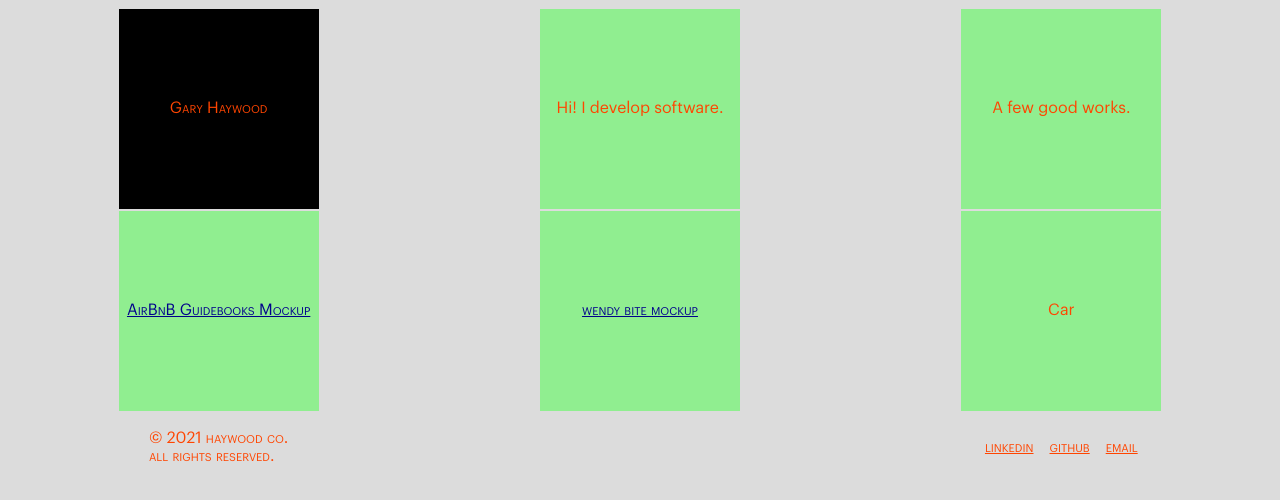
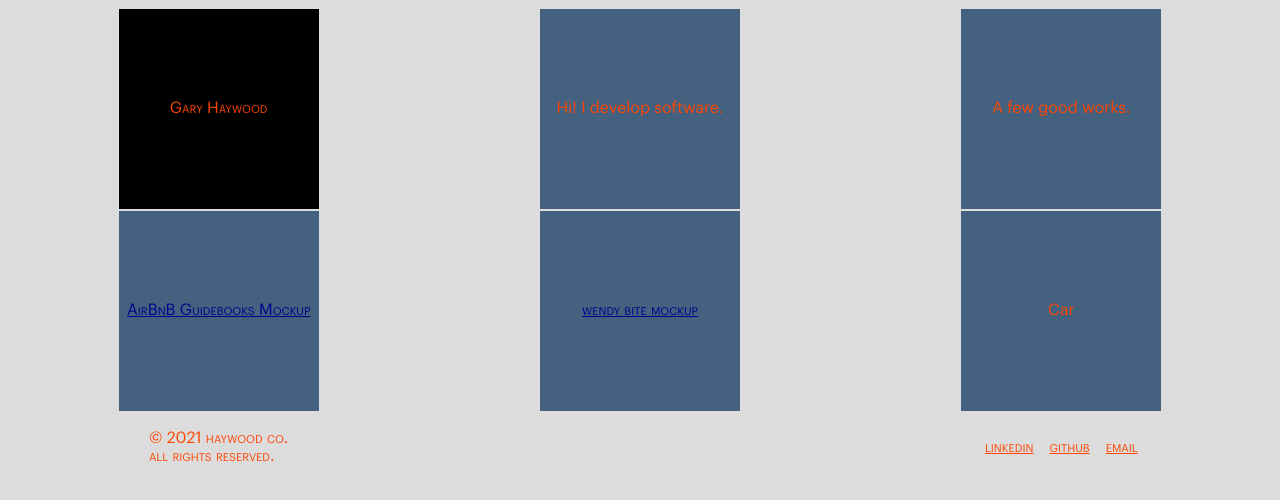
Before and after one commit to misterhaywood/portfolio, a plain HTML site: page index.html in a window 1280 px wide. Drawn offline with Linux system fonts and the light colour scheme.

Commit message:
revision

```diff
--- a/style.css
+++ b/style.css
@@ -50,7 +50,7 @@ a, .caps {
   display: block;
   width: 200px;
   height: 200px;
-  background-color: lightgreen;
+  background-color: #456180;
   text-align: center;
   vertical-align: middle;
   line-height: 199px;
```
